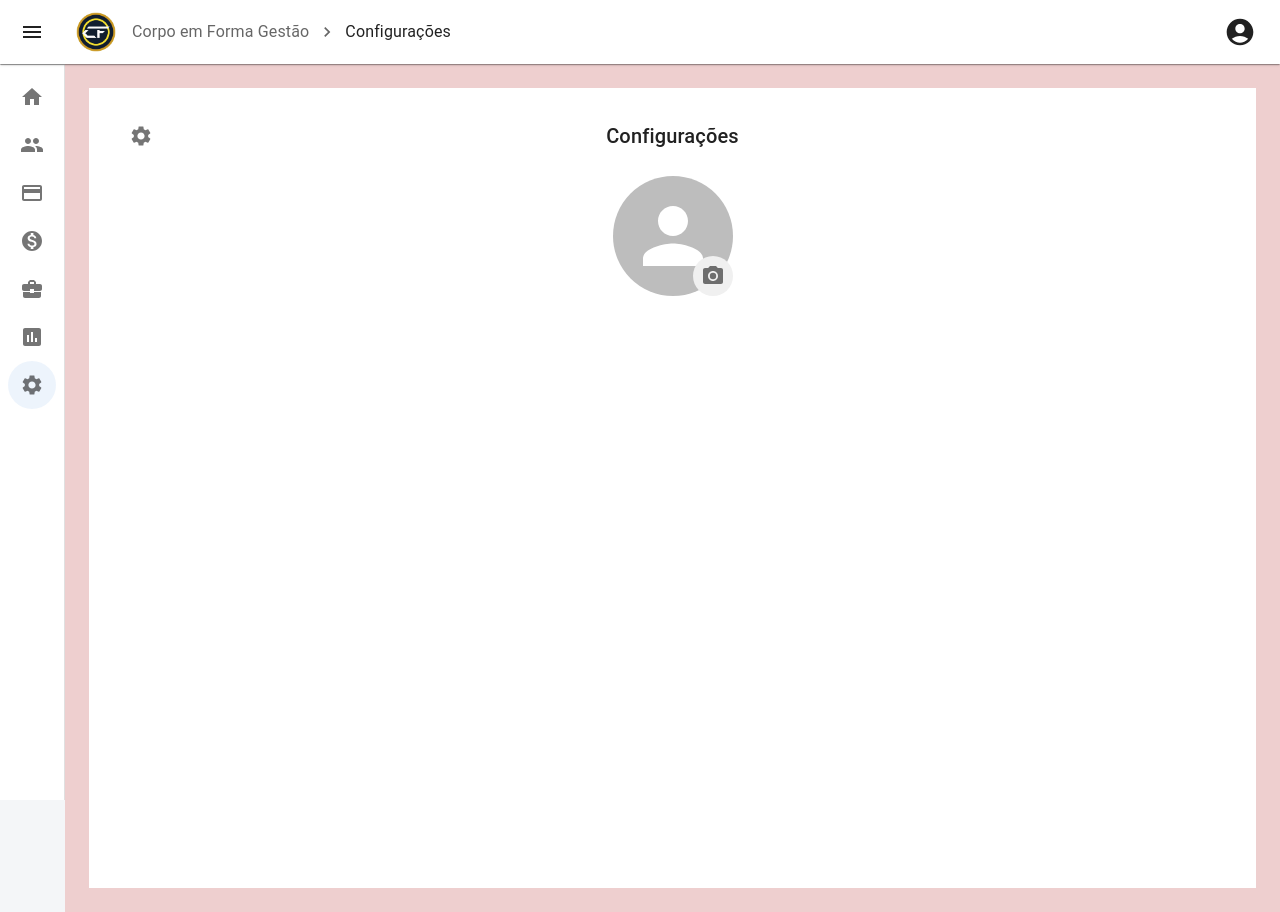
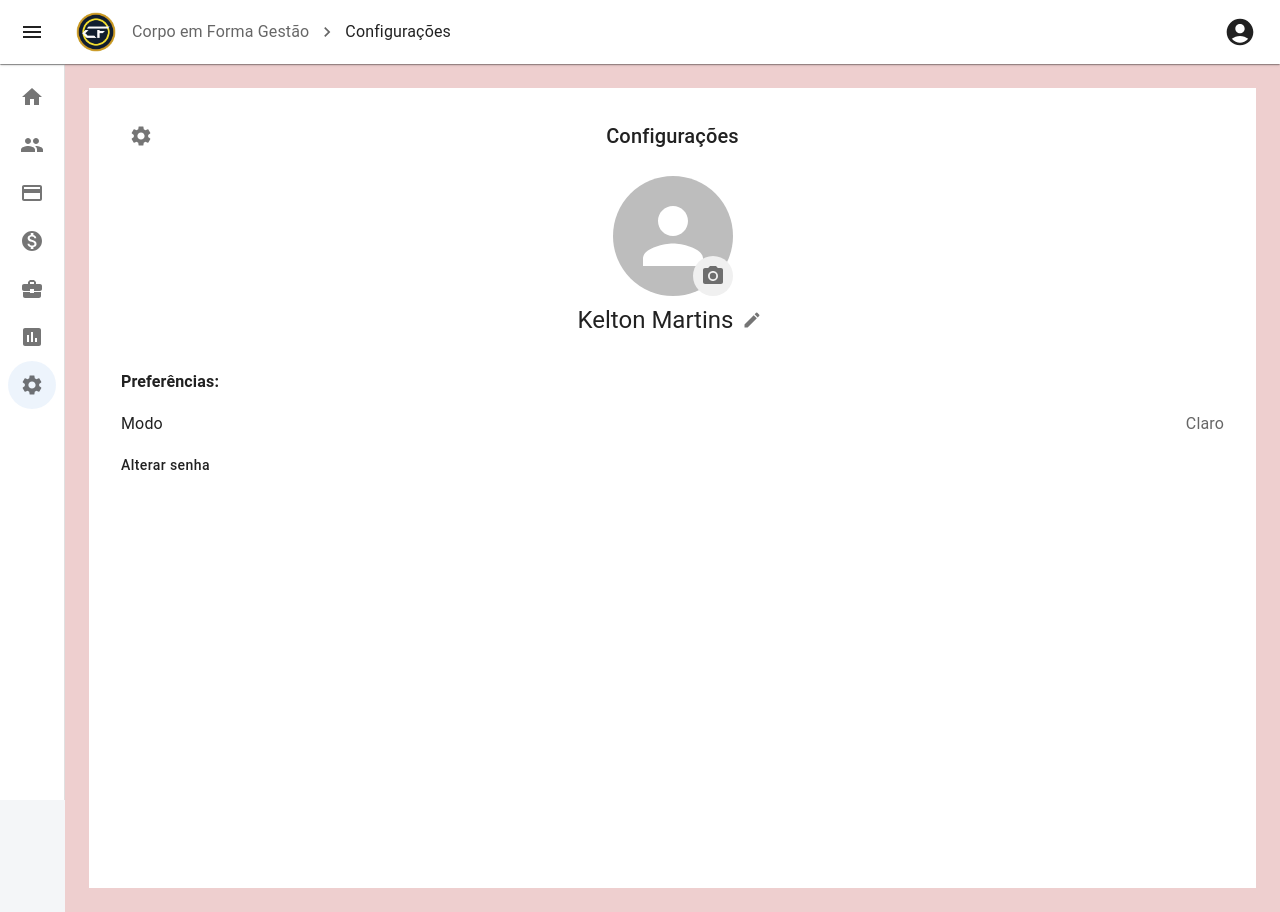
Before and after one commit to PabloVini28/projeto-integrado-1, a React (Vite) app: page /#/configuracoes in a window 1280 px wide. Built offline with nearby package versions, Linux system fonts and the light colour scheme.

Commit message:
feat: creating the mode and change password features

```diff
--- a/src/pages/Configuracoes/ConfigPage.jsx
+++ b/src/pages/Configuracoes/ConfigPage.jsx
@@ -66,6 +66,33 @@ export default function ConfigPage() {
                         >
                             <PhotoCameraIcon />
                         </IconButton>
+                        </Box>
+                            <Box sx={{ display: 'flex', alignItems: 'center', gap: 0.5, mb: 4 }}>
+                                <Typography variant="h5">Kelton Martins</Typography>
+                                <IconButton size="small">
+                                    <EditIcon fontSize="small" />
+                                </IconButton>
+                            </Box>
+                            <Box sx={{ width: '100%', mb: 2 }}>
+                            <Typography variant="subtitle1" sx={{ fontWeight: 'bold', mb: 2 }}>
+                                Preferências:
+                            </Typography>
+
+                            <Box sx={{ display: 'flex', justifyContent: 'space-between', alignItems: 'center', mb: 2 }}>
+                                <Typography>Modo</Typography>
+                                <Typography color="text.secondary">Claro</Typography>
+                            </Box>
+                        <Button
+                        variant="text"
+                        sx={{
+                            p: 0,
+                            textTransform: 'none',
+                            color: 'text.primary',
+                            justifyContent: 'flex-start'
+                        }}
+                        >
+                            Alterar senha
+                        </Button>
                 </Box>
 
             </Box>
```
